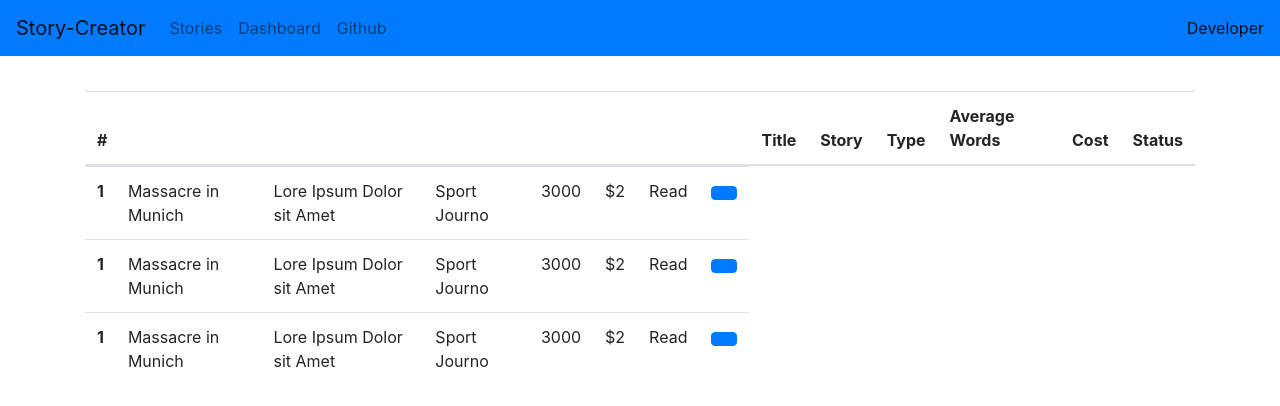
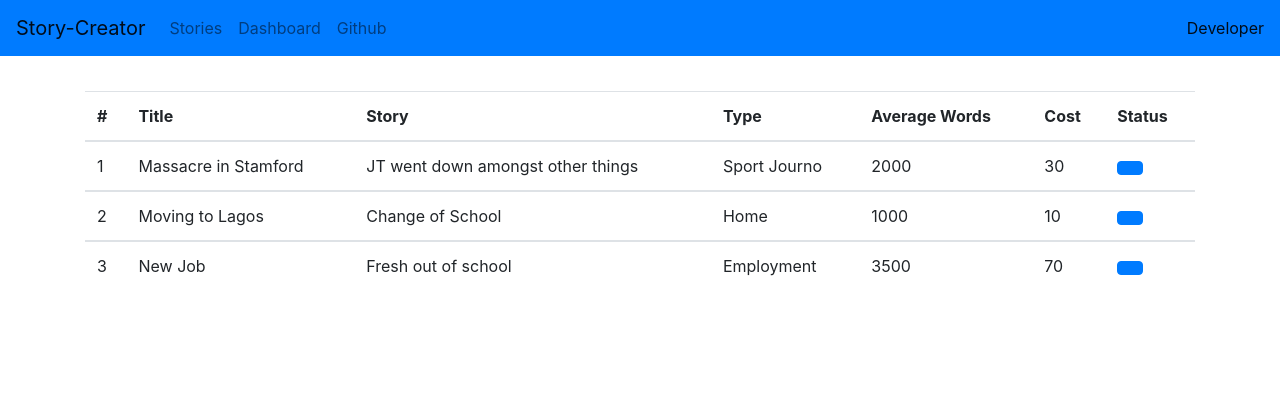
Before and after one commit to jideabdqudus/story-creator, a React (Create React App) app: page /dashboard in a window 1280 px wide. Shown: the top 406 px of the page. Built offline with nearby package versions, Linux system fonts and the light colour scheme.

Commit message:
Added Changes

```diff
--- a/src/components/Dashboard/DashTable.jsx
+++ b/src/components/Dashboard/DashTable.jsx
@@ -1,10 +1,9 @@
 import React, { Component } from "react";
-import { Table, Container } from "reactstrap";
+import { Table, Container, Button } from "reactstrap";
 import DashTableBody from "./DashTableBody";
 
 class DashTable extends Component {
   render() {
-    console.log(this.props.stories);
     return (
       <Container>
         <Table responsive>
@@ -19,11 +18,20 @@ class DashTable extends Component {
               <th>Status</th>
             </tr>
           </thead>
-          <tbody>
-          {this.props.stories.map((story)=>(
-              <DashTableBody/>
+
+          {this.props.stories.map((story) => (
+            <tbody key={story.id}>
+              <td>{story.id}</td>
+              <td>{story.title}</td>
+              <td>{story.detail}</td>
+              <td>{story.type}</td>
+              <td>{story.words}</td>
+              <td>{story.cost}</td>
+              <td>
+                <Button sm color="primary"></Button>
+              </td>
+            </tbody>
           ))}
-          </tbody>
         </Table>
       </Container>
     );
--- a/src/components/Form/FormCard.jsx
+++ b/src/components/Form/FormCard.jsx
@@ -10,6 +10,16 @@ import {
 } from "reactstrap";
 
 class FormCard extends Component {
+  state = {
+    stories: {
+      title: "",
+      detail: "",
+      type: "",
+      words: "",
+      cost: "",
+    },
+  };
+
   render() {
     return (
       <Container>
```
